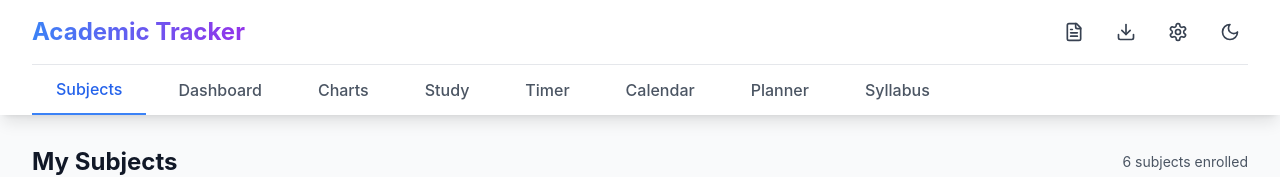
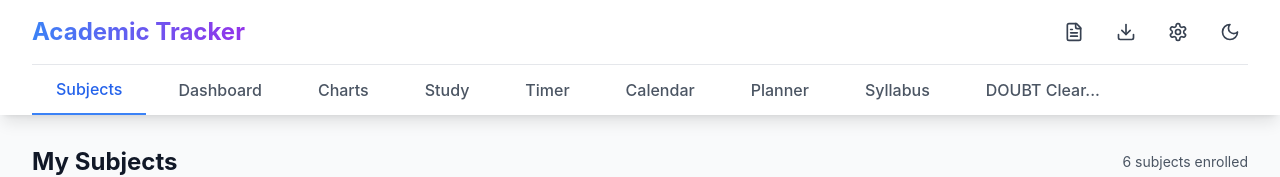
Before and after one commit to ArhamChoudhary-ui/Academic-Tracker, a React (Vite) app: page / in a window 1280 px wide. Shown: the top 177 px of the page. Built offline with nearby package versions, Linux system fonts and the light colour scheme.

Commit message:
Initial commit

```diff
--- a/src/App.jsx
+++ b/src/App.jsx
@@ -6,7 +6,6 @@ import {
   Settings,
   Trash2,
   X,
-  Save,
   FileText,
 } from "lucide-react";
 import SubjectCard from "./components/SubjectCard";
@@ -92,6 +91,17 @@ function App() {
     }
   };
 
+  const handleDoubtClick = () => {
+    window.open("https://chat.openai.com", "_blank", "noopener,noreferrer");
+  };
+
+  useEffect(() => {
+    if (activeTab === "doubt") {
+      window.location.assign("https://chat.openai.com");
+      setActiveTab("subjects");
+    }
+  }, [activeTab]);
+
   return (
     <div className="min-h-screen bg-gray-50 dark:bg-gray-900 transition-colors">
       <header className="bg-white dark:bg-gray-800 shadow-lg sticky top-0 z-50">
@@ -155,17 +165,20 @@ function App() {
               "calendar",
               "planner",
               "syllabus",
+              "doubt",
             ].map((tab) => (
               <button
                 key={tab}
-                onClick={() => setActiveTab(tab)}
+                onClick={
+                  tab === "doubt" ? handleDoubtClick : () => setActiveTab(tab)
+                }
                 className={`px-6 py-3 font-medium capitalize transition-colors whitespace-nowrap ${
                   activeTab === tab ?
                     "border-b-2 border-blue-500 text-blue-600 dark:text-blue-400"
                   : "text-gray-600 dark:text-gray-400 hover:text-gray-900 dark:hover:text-gray-200"
                 }`}
               >
-                {tab}
+                {tab === "doubt" ? "DOUBT Clear..." : tab}
               </button>
             ))}
           </div>
@@ -245,7 +258,7 @@ function App() {
               </button>
             </div>
             <div className="p-6 space-y-6">
-              {}
+              {/* Danger Zone */}
               <div>
                 <h3 className="text-lg font-semibold text-red-600 dark:text-red-400 mb-4">
                   Danger Zone
--- a/src/main.jsx
+++ b/src/main.jsx
@@ -2,6 +2,7 @@ import React from "react";
 import ReactDOM from "react-dom/client";
 import App from "./App";
 import "./index.css";
+
 ReactDOM.createRoot(document.getElementById("root")).render(
   <React.StrictMode>
     <App />
```
Also changed, not shown: 1 other file (tests, documents, lock files or other folders).
